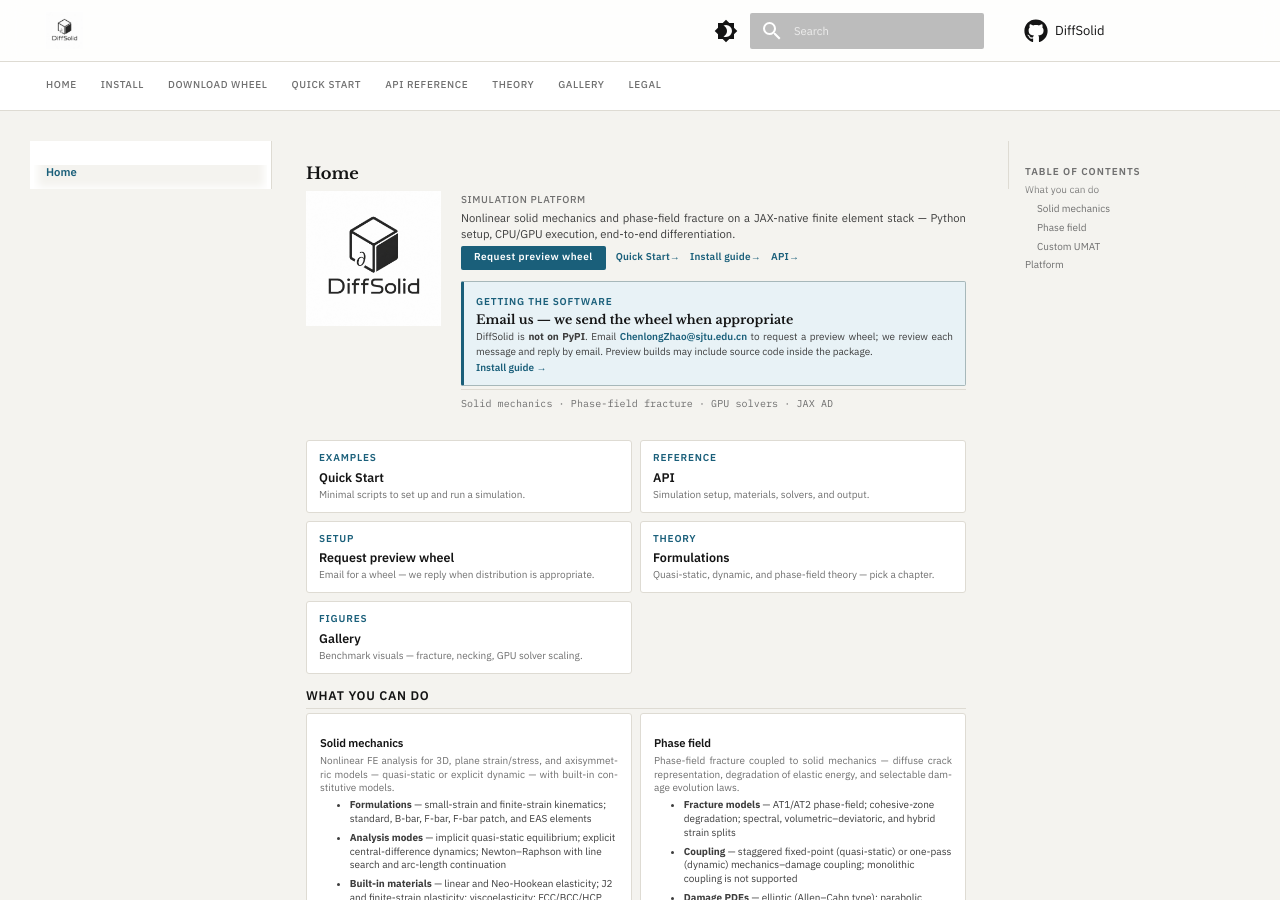
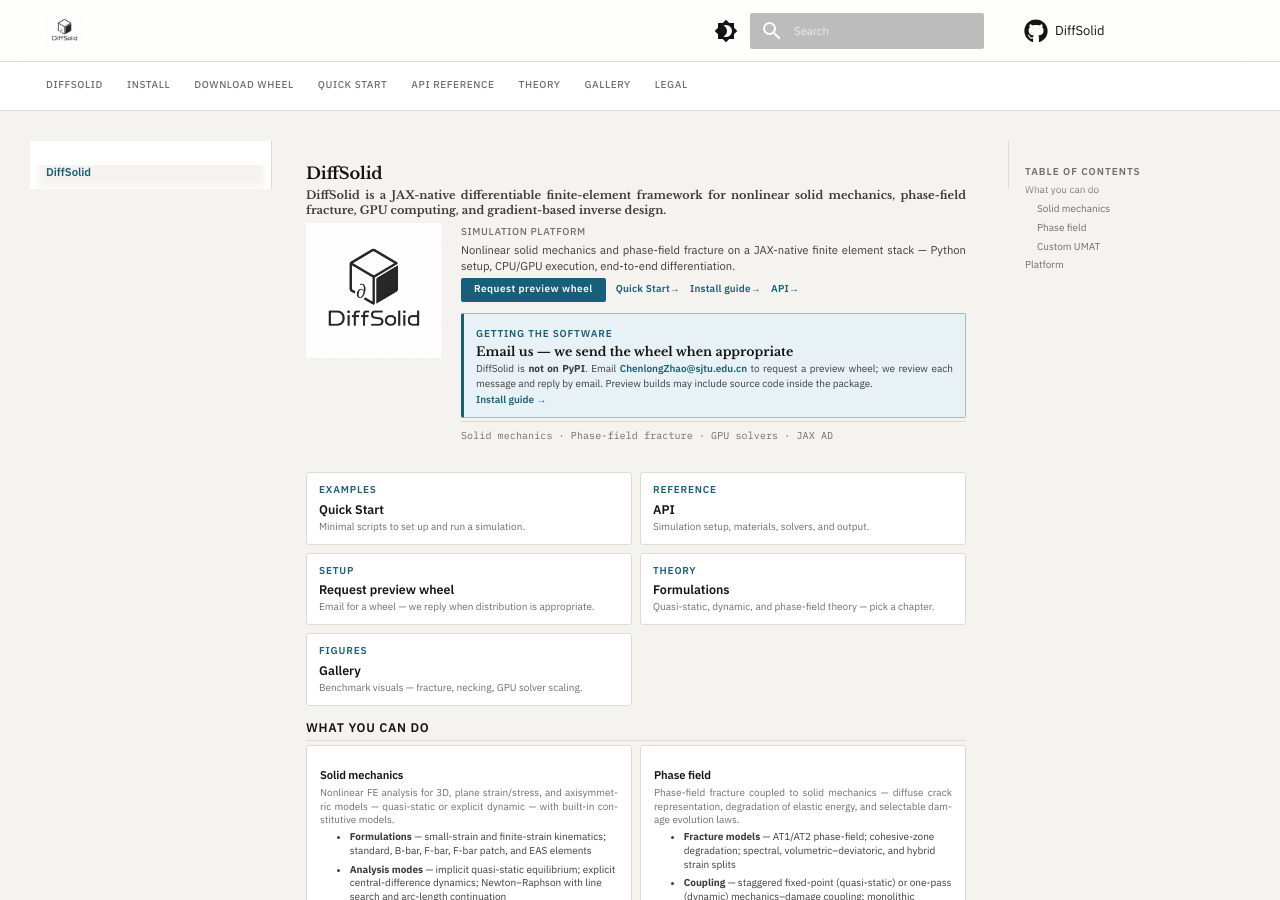
Before and after one commit to zclsjtu/DiffSolid, an MkDocs documentation site: the page built from docs/index.md, in a window 1280 px wide and 900 px high. Built offline with MkDocs 1.6.1 and Material for MkDocs 9.7.7, drawn with Linux system fonts in a browser that asks for light colours; comment, search, counter and statistics services are not loaded.

Commit message:
Improve discoverability: DiffSolid H1, author citation, site metadata.
Add text H1 on README and docs home, name Chenlong Zhao in CITATION.cff,
and clarify MkDocs site name/description for search engines.

```diff
--- a/docs/index.md
+++ b/docs/index.md
@@ -1,3 +1,9 @@
+# DiffSolid
+
+**DiffSolid is a JAX-native differentiable finite-element framework for
+nonlinear solid mechanics, phase-field fracture, GPU computing, and
+gradient-based inverse design.**
+
 <div class="ds-home" markdown="1">
 
 <section class="ds-home__hero">
--- a/mkdocs.yml
+++ b/mkdocs.yml
@@ -1,5 +1,8 @@
-site_name: DiffSolid
-site_description: JAX-native differentiable solid mechanics and phase-field fracture
+site_name: DiffSolid — Differentiable Finite Elements with JAX
+site_description: >
+  DiffSolid is a JAX-native differentiable finite-element framework
+  for nonlinear solid mechanics, phase-field fracture, GPU computing,
+  and gradient-based inverse design.
 site_url: https://zclsjtu.github.io/DiffSolid/
 repo_url: https://github.com/zclsjtu/DiffSolid
 repo_name: DiffSolid
@@ -73,7 +76,7 @@
   - javascripts/katex.js
 
 nav:
-  - Home: index.md
+  - DiffSolid: index.md
   - Install: install.md
   - Download wheel: download.md
   - Quick Start: quickstart.md
```
Also changed, not shown: README.md (+18 -21 lines), 1 other file.
